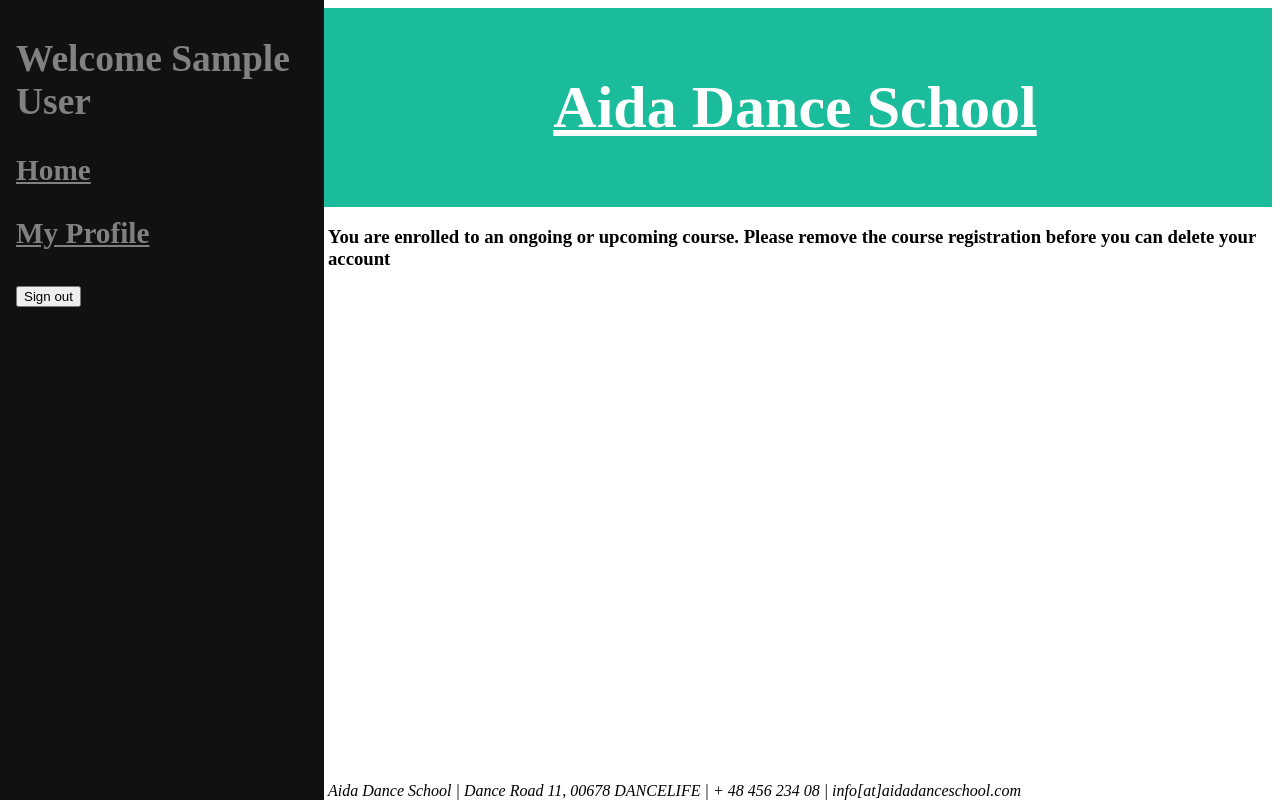
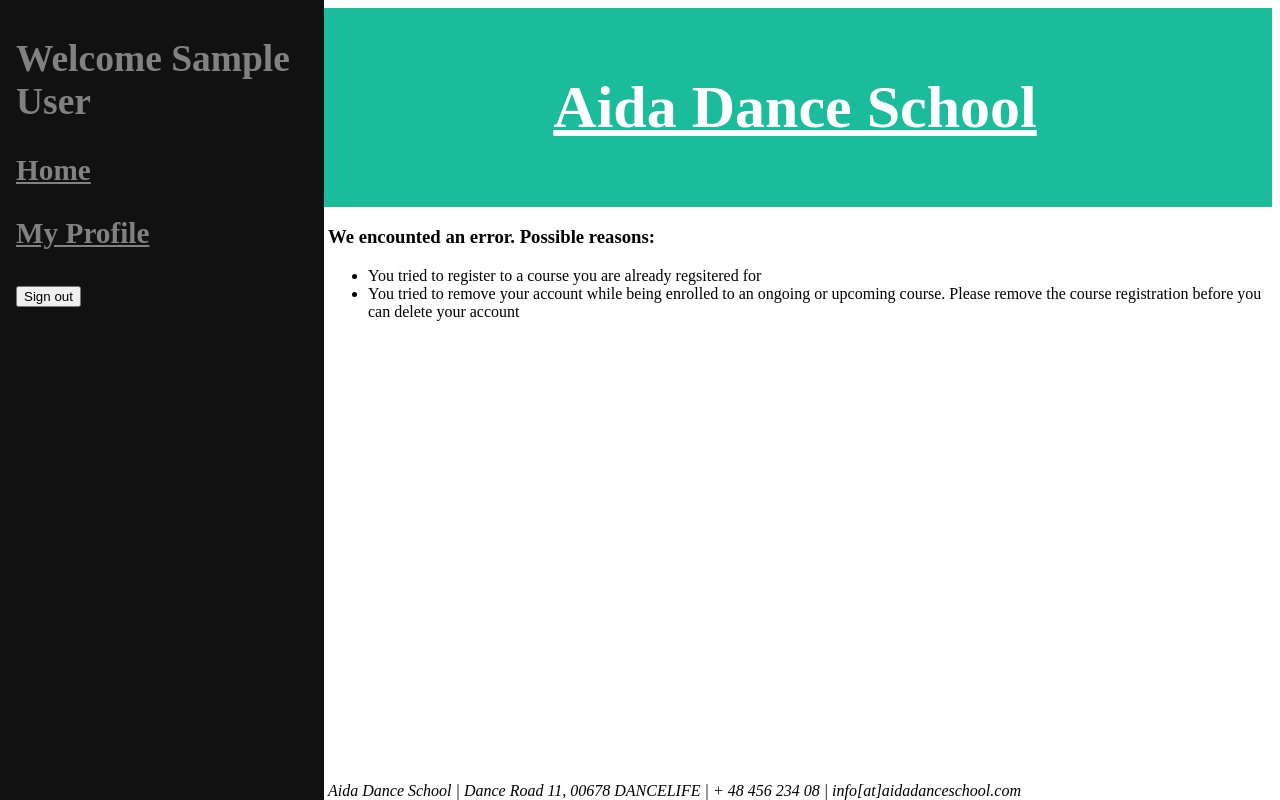
Before and after one commit to chpatola/flask_db, a Flask app: page /error in a window 1280 px wide. Run offline with Flask 2, Linux system fonts and the light colour scheme; the visitor is signed in with stand-in values (Sample User, id 1).

Commit message:
Prevented user from enrolling to same course twice

```diff
--- a/app.py
+++ b/app.py
@@ -59,10 +59,17 @@ def adduser():
 
 @app.route("/enrolcourse/<int:id>")
 def enrolcourse(id):
-    sql = queries.enrol_course
-    db.session.execute(sql, {"id":id, "username":session["username"]})
-    db.session.commit()
-    return redirect("/")
+    sql = queries.check_users_course
+    result = db.session.execute(sql, {"username":session["username"],"id":id})
+    registrated = result.fetchone()
+    if registrated[0] >0:
+        return redirect("/error")
+    else:
+        sql = queries.enrol_course
+        db.session.execute(sql, {"username":session["username"],"id":id})
+        db.session.commit()
+        return redirect("/")
+
 
 @app.route("/error")
 def error():
@@ -105,8 +112,8 @@ def registeruser():
 
 @app.route("/removeuser")
 def removeuser():
-    sql_users_course = queries.check_users_course
-    result_users_course = db.session.execute(sql_users_course,{"username":session["username"]})
+    sql_users_courses = queries.check_users_courses
+    result_users_course = db.session.execute(sql_users_courses,{"username":session["username"]})
     users_courses = result_users_course.fetchone()
     if users_courses[0]  > 0:
         return render_template("error")
--- a/sql_queries.py
+++ b/sql_queries.py
@@ -2,7 +2,9 @@ add_teacher = "INSERT INTO teacherstest (LASTNAME, FIRSTNAME, PHONE, EMAIL, HOUR
 
 add_user = "INSERT INTO userstest VALUES (:username, :password, :firstname, :lastname, :phone, :bornyear, :usertype, :removed)"
 
-check_users_course = "SELECT COUNT(ID) AS AMOUNT FROM COURSEENROLMENTSTEST WHERE USER_ID = :username"
+check_users_course = "SELECT COUNT(ID) AS AMOUNT FROM COURSEENROLMENTSTEST WHERE USER_ID = :username  AND COURSE_ID = :id"
+
+check_users_courses = "SELECT COUNT(ID) AS AMOUNT FROM COURSEENROLMENTSTEST WHERE USER_ID = :username"
 
 courses_all ="WITH ENROLMENTS AS (SELECT COURSE_ID,COUNT(USER_ID) AS ENROLLED_STUDENTS" \
    " FROM COURSEENROLMENTSTEST GROUP BY COURSE_ID)"\
--- a/templates/error.html
+++ b/templates/error.html
@@ -4,7 +4,11 @@
 {% block content %}
 
 {% if session.usertype == 'student'%}
-    <h3>You are enrolled to an ongoing or upcoming course. Please remove the course registration before you can delete your account</h3>
+    <h3>We encounted an error. Possible reasons:</h3>
+    <ul>
+        <li>You tried to register to a course you are already regsitered for </li>
+        <li>You tried to remove your account while being enrolled to an ongoing or upcoming course. Please remove the course registration before you can delete your account</li>
+    </ul>
 {% else %}
     <h3>You entered an incorecct username or password, please try again.</h3>
 {% endif %}
```
